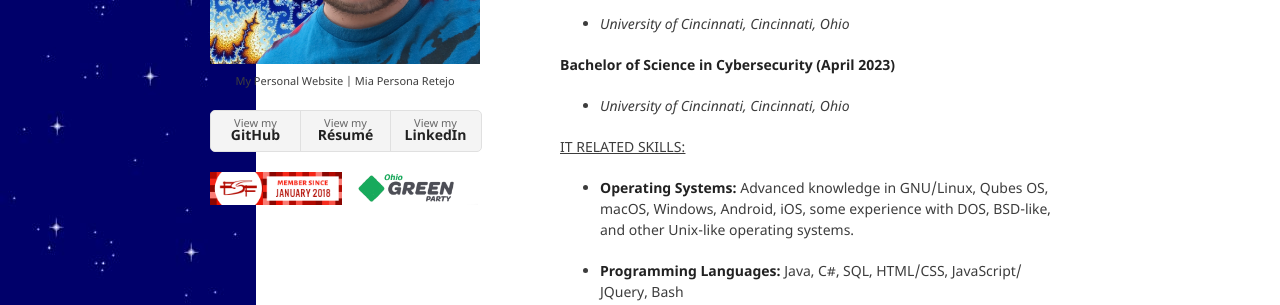
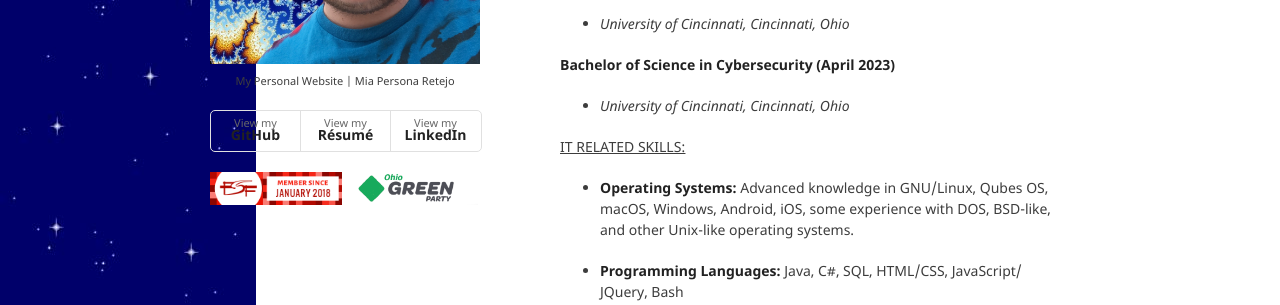
Before and after one commit to jordanhardee/jordanhardee.github.io, a Jekyll site: the page built from resume.md, in a window 1280 px wide. Shown: the part 321-626 px from the top of the page. Built offline with Jekyll 4.4.1, drawn with Linux system fonts in a browser that asks for light colours; our own code applies the rules of GitHub Pages for plain Markdown files.

Commit message:
css bg fix test 1

```diff
--- a/_sass/jekyll-theme-minimal.scss
+++ b/_sass/jekyll-theme-minimal.scss
@@ -96,7 +96,7 @@
 
 pre {
   padding:8px 15px;
-  background: #f8f8f8;
+  /*background: #f8f8f8;*/
   border-radius:5px;
   border:1px solid #e5e5e5;
   overflow-x: auto;
@@ -137,7 +137,7 @@
   list-style:none;
   height:40px;
   padding:0;
-  background: #f4f4f4;
+  /*background: #f4f4f4;*/
   border-radius:5px;
   border:1px solid #e0e0e0;
   width:270px;
@@ -208,7 +208,7 @@
 
 hr {
   border:0;
-  background:#e5e5e5;
+  /*background:#e5e5e5;*/
   height:1px;
   margin:0 0 20px;
 }
```
